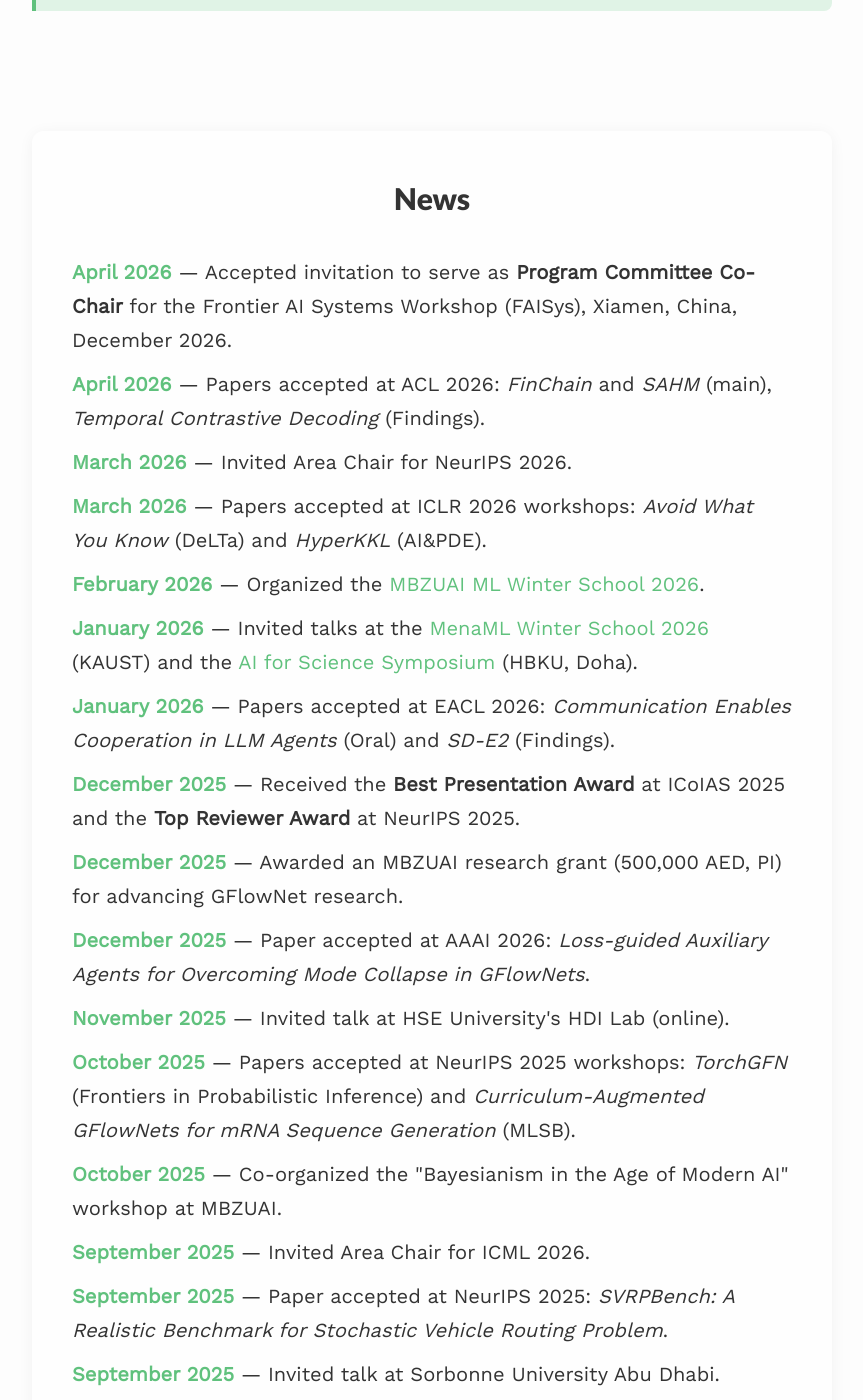
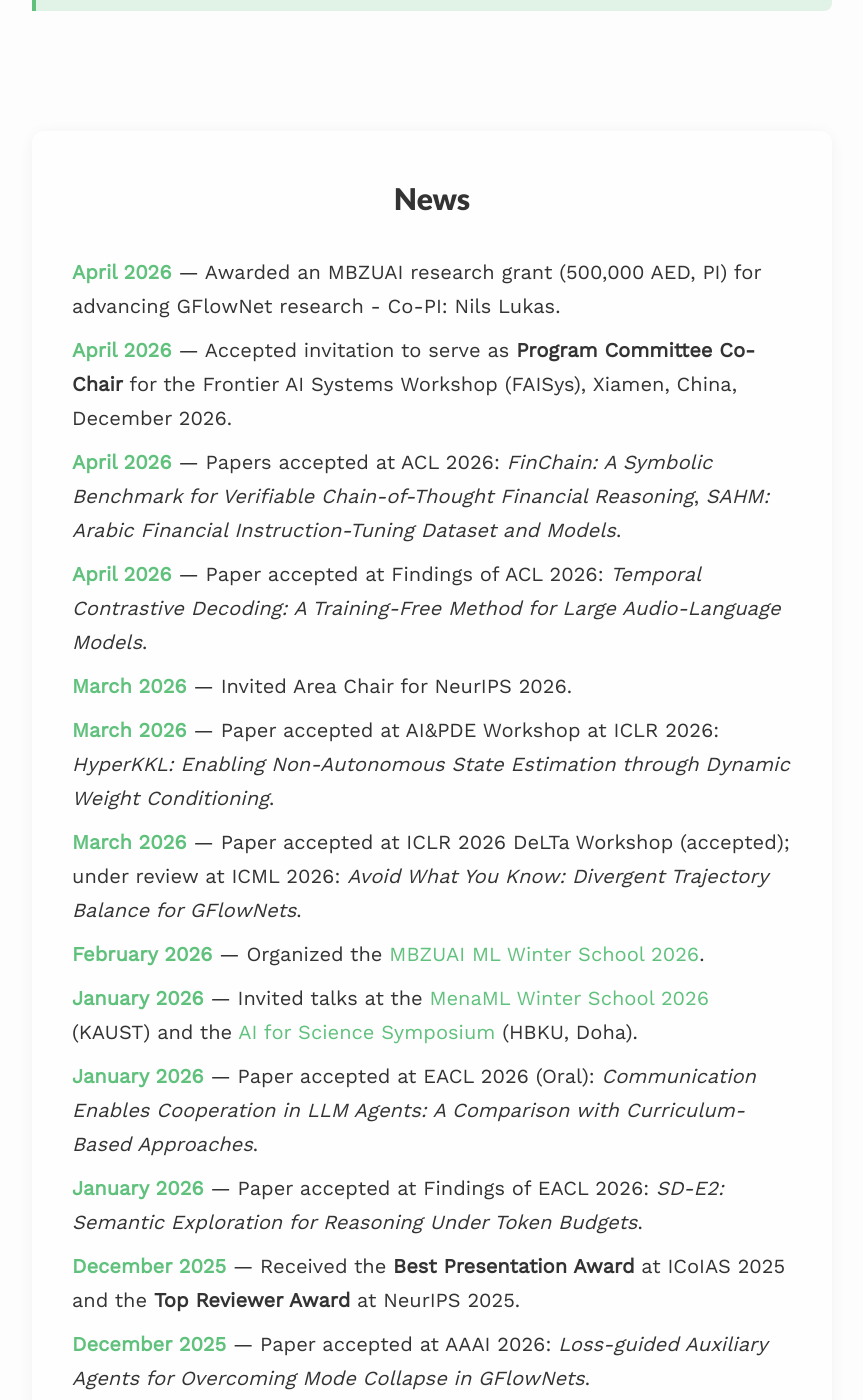
Before and after one commit to saleml/saleml.github.io, a Jekyll site: the page built from index.md, in a window 1280 px wide and 1400 px high, scrolled down 1397 px. Shown: the whole window, without its empty margins (208-1071 px from the left). Built offline with Jekyll 4.4.1, drawn with Linux system fonts in a browser that asks for light colours; nearby versions of some CDN libraries; some of the changed text lies outside the part shown.

Commit message:
Update index.md with recent news items and detailed paper titles for 2026. Add a new research grant announcement and refine existing entries for clarity and completeness. Update CV.pdf to reflect the latest changes.

```diff
--- a/index.md
+++ b/index.md
@@ -49,59 +49,39 @@
 <div class="news" style="margin-top: 2em;">
 <h2>News</h2>
 <ul>
+  <!-- NEWS:START -->
+  <li><span class="news-date">April 2026</span> &mdash; Awarded an MBZUAI research grant (500,000 AED, PI) for advancing GFlowNet research - Co-PI: Nils Lukas.</li>
   <li><span class="news-date">April 2026</span> &mdash; Accepted invitation to serve as <strong>Program Committee Co-Chair</strong> for the Frontier AI Systems Workshop (FAISys), Xiamen, China, December 2026.</li>
-
-  <li><span class="news-date">April 2026</span> &mdash; Papers accepted at ACL 2026: <em>FinChain</em> and <em>SAHM</em> (main), <em>Temporal Contrastive Decoding</em> (Findings).</li>
-
+  <li><span class="news-date">April 2026</span> &mdash; Papers accepted at ACL 2026: <em>FinChain: A Symbolic Benchmark for Verifiable Chain-of-Thought Financial Reasoning</em>, <em>SAHM: Arabic Financial Instruction-Tuning Dataset and Models</em>.</li>
+  <li><span class="news-date">April 2026</span> &mdash; Paper accepted at Findings of ACL 2026: <em>Temporal Contrastive Decoding: A Training-Free Method for Large Audio-Language Models</em>.</li>
   <li><span class="news-date">March 2026</span> &mdash; Invited Area Chair for NeurIPS 2026.</li>
-
-  <li><span class="news-date">March 2026</span> &mdash; Papers accepted at ICLR 2026 workshops: <em>Avoid What You Know</em> (DeLTa) and <em>HyperKKL</em> (AI&amp;PDE).</li>
-
+  <li><span class="news-date">March 2026</span> &mdash; Paper accepted at AI&amp;PDE Workshop at ICLR 2026: <em>HyperKKL: Enabling Non-Autonomous State Estimation through Dynamic Weight Conditioning</em>.</li>
+  <li><span class="news-date">March 2026</span> &mdash; Paper accepted at ICLR 2026 DeLTa Workshop (accepted); under review at ICML 2026: <em>Avoid What You Know: Divergent Trajectory Balance for GFlowNets</em>.</li>
   <li><span class="news-date">February 2026</span> &mdash; Organized the <a href="https://mlws.mbzuai.ac.ae" target="_blank">MBZUAI ML Winter School 2026</a>.</li>
-
   <li><span class="news-date">January 2026</span> &mdash; Invited talks at the <a href="https://mena.ml" target="_blank">MenaML Winter School 2026</a> (KAUST) and the <a href="https://ai4s.qcri.org/symposium" target="_blank">AI for Science Symposium</a> (HBKU, Doha).</li>
-
-  <li><span class="news-date">January 2026</span> &mdash; Papers accepted at EACL 2026: <em>Communication Enables Cooperation in LLM Agents</em> (Oral) and <em>SD-E2</em> (Findings).</li>
-
+  <li><span class="news-date">January 2026</span> &mdash; Paper accepted at EACL 2026 (Oral): <em>Communication Enables Cooperation in LLM Agents: A Comparison with Curriculum-Based Approaches</em>.</li>
+  <li><span class="news-date">January 2026</span> &mdash; Paper accepted at Findings of EACL 2026: <em>SD-E2: Semantic Exploration for Reasoning Under Token Budgets</em>.</li>
   <li><span class="news-date">December 2025</span> &mdash; Received the <strong>Best Presentation Award</strong> at ICoIAS 2025 and the <strong>Top Reviewer Award</strong> at NeurIPS 2025.</li>
-
-  <li><span class="news-date">December 2025</span> &mdash; Awarded an MBZUAI research grant (500,000 AED, PI) for advancing GFlowNet research.</li>
-
   <li><span class="news-date">December 2025</span> &mdash; Paper accepted at AAAI 2026: <em>Loss-guided Auxiliary Agents for Overcoming Mode Collapse in GFlowNets</em>.</li>
-
   <li><span class="news-date">November 2025</span> &mdash; Invited talk at HSE University's HDI Lab (online).</li>
-
-  <li><span class="news-date">October 2025</span> &mdash; Papers accepted at NeurIPS 2025 workshops: <em>TorchGFN</em> (Frontiers in Probabilistic Inference) and <em>Curriculum-Augmented GFlowNets for mRNA Sequence Generation</em> (MLSB).</li>
-
   <li><span class="news-date">October 2025</span> &mdash; Co-organized the "Bayesianism in the Age of Modern AI" workshop at MBZUAI.</li>
-
+  <li><span class="news-date">October 2025</span> &mdash; Paper accepted at JMLR 2026 (+ NeurIPS 2025 Workshop on Frontiers in Probabilistic Inference): <em>TorchGFN: A PyTorch GFlowNet Library</em>.</li>
+  <li><span class="news-date">October 2025</span> &mdash; Paper accepted at NeurIPS 2025 Machine Learning in Structural Biology Workshop; under review at UAI 2026: <em>Curriculum-Augmented GFlowNets for mRNA Sequence Generation</em>.</li>
+  <li><span class="news-date">September 2025</span> &mdash; Invited talk at Sorbonne University Abu Dhabi.</li>
   <li><span class="news-date">September 2025</span> &mdash; Invited Area Chair for ICML 2026.</li>
-
   <li><span class="news-date">September 2025</span> &mdash; Paper accepted at NeurIPS 2025: <em>SVRPBench: A Realistic Benchmark for Stochastic Vehicle Routing Problem</em>.</li>
-
-  <li><span class="news-date">September 2025</span> &mdash; Invited talk at Sorbonne University Abu Dhabi.</li>
-
   <li><span class="news-date">June 2025</span> &mdash; Invited Area Chair for ICLR 2026.</li>
-
   <li><span class="news-date">May 2025</span> &mdash; Tutorial "Reinforcement Learning through a probabilistic lens" (<a href="{{site.baseurl}}/assets/files/metis2025.pdf" target="_blank">slides</a>) at the METIS Spring School.</li>
-
   <li><span class="news-date">May 2025</span> &mdash; Co-organized the <a href="https://istfm.github.io/index.html" target="_blank">International Symposium on Trustworthy Foundation Models</a> at MBZUAI; co-Program Chair at <a href="https://netys.org/" target="_blank">NETYS 2025</a> (Rabat).</li>
-
-  <li><span class="news-date">April 2025</span> &mdash; Paper accepted at UAI 2025: <em>On the Privacy Risks of Spiking Neural Networks: A Membership Inference Analysis</em>.</li>
-
-  <li><span class="news-date">February 2025</span> &mdash; ICLR 2025 workshop papers: <em>Mitigating Societal Cognitive Overload in the Age of AI</em> (Bidirectional Human-AI Alignment) and <em>Privacy Risks of Spiking Neural Networks</em> (ICBINB, Oral).</li>
-
+  <li><span class="news-date">April 2025</span> &mdash; Paper accepted at UAI 2025 (+ oral at ICLR 2025 Workshop ICBINB): <em>On the Privacy Risks of Spiking Neural Networks: A Membership Inference Analysis</em>.</li>
   <li><span class="news-date">February 2025</span> &mdash; Co-PI on the EnergyAI flagship research project (2M AED/year, 18 months) and on the Etihad flagship research project (400,000 USD, 12 months).</li>
-
   <li><span class="news-date">February 2025</span> &mdash; Talks at the <a href="https://emerging-ml.github.io/">MBZUAI&ndash;Berkeley Joint Workshop</a> and the <a href="https://mbzuai-paris.github.io/workshop-2025">MBZUAI Paris Workshop 2025</a>.</li>
-
+  <li><span class="news-date">February 2025</span> &mdash; Paper accepted at ICLR 2025 Workshop on Bidirectional Human-AI Alignment (to appear in PMLR): <em>Mitigating Societal Cognitive Overload in the Age of AI: Challenges and Directions</em>.</li>
   <li><span class="news-date">January 2025</span> &mdash; Paper accepted at NAACL 2025: <em>PORT: Preference Optimization on Reasoning Traces</em>.</li>
-
   <li><span class="news-date">December 2024</span> &mdash; Keynote at the <a href="https://morocco.ai/events/conferences/MoroccoAI-Conference-2024/index.html">MoroccoAI 2024 conference</a>.</li>
-
   <li><span class="news-date">November 2024</span> &mdash; Attended the <a href="https://climb.berkeley.edu/climb-workshop/">CLIMB</a> and <a href="https://simons.berkeley.edu/workshops/domain-adaptation-related-areas" target="_blank">Domain Adaptation</a> workshops at the Simons Institute, UC Berkeley.</li>
-
   <li><span class="news-date">September 2024</span> &mdash; Joined MBZUAI as Assistant Professor in the Machine Learning department.</li>
+  <!-- NEWS:END -->
 </ul>
 </div>
 
```
Also changed, not shown: 1 other file.
